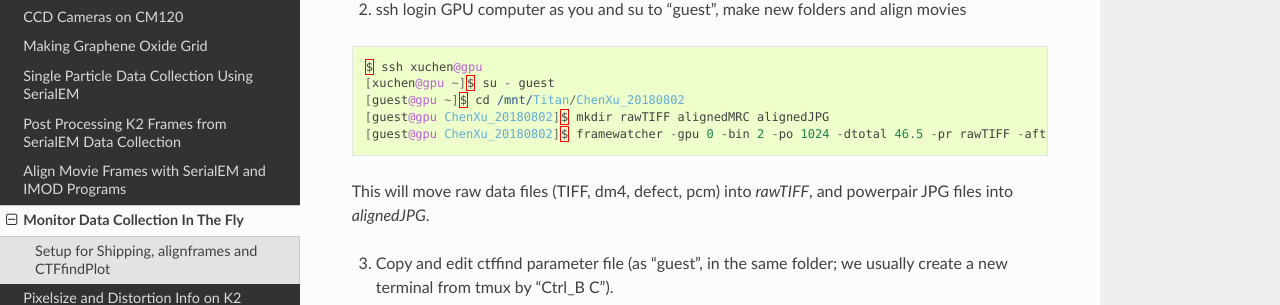
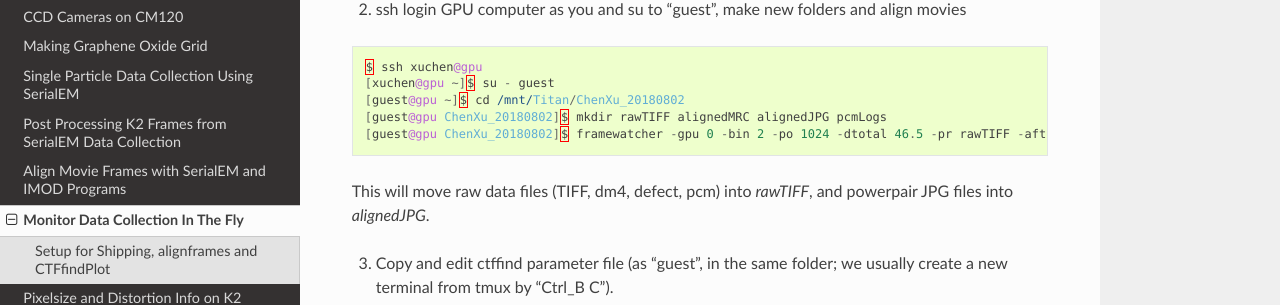
Before and after one commit to xuchen66/sphinx-emdocs, a Sphinx documentation site: the page built from source/monitor-data-collection-in-the-fly.rst, in a window 1280 px wide and 900 px high, scrolled down 863 px. Shown: the part 150-455 px from the top of the window. Built offline with Sphinx 7.4.7 and the Read the Docs theme 2.0.0, drawn with Linux system fonts in a browser that asks for light colours; pages that are not in the unit, such as notebooks, are missing from menus.

Commit message:
Update monitor-data-collection-in-the-fly.rst

```diff
--- a/source/monitor-data-collection-in-the-fly.rst
+++ b/source/monitor-data-collection-in-the-fly.rst
@@ -46,8 +46,8 @@
    $ ssh xuchen@gpu
    [xuchen@gpu ~]$ su - guest
    [guest@gpu ~]$ cd /mnt/Titan/ChenXu_20180802
-   [guest@gpu ChenXu_20180802]$ mkdir rawTIFF alignedMRC alignedJPG
-   [guest@gpu ChenXu_20180802]$ framewatcher -gpu 0 -bin 2 -po 1024 -dtotal 46.5 -pr rawTIFF -after 'mv %{rootName}_powpair.jpg alignedJPG'
+   [guest@gpu ChenXu_20180802]$ mkdir rawTIFF alignedMRC alignedJPG pcmLogs
+   [guest@gpu ChenXu_20180802]$ framewatcher -gpu 0 -bin 2 -po 1024 -dtotal 46.5 -pr rawTIFF -after 'mv %{rootName}_powpair.jpg alignedJPG; mv %{rootName}.log pcmLogs'
 
 This will move raw data files (TIFF, dm4, defect, pcm) into *rawTIFF*, and powerpair JPG files into *alignedJPG*.
 
```
